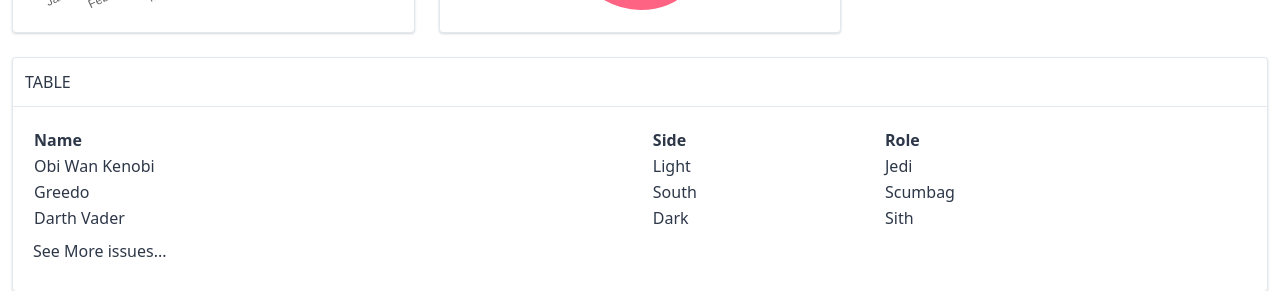
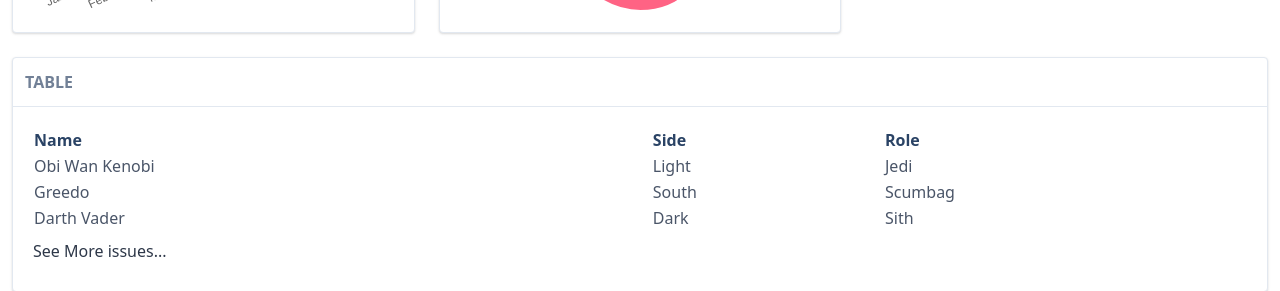
Before and after one commit to skydiver/nuxt-tailwind-admin, a Nuxt app: page / in a window 1280 px wide. Shown: the part 1053-1344 px from the top of the page. Built offline with nearby package versions, Linux system fonts and the light colour scheme.

Commit message:
updated table component

```diff
--- a/components/_demo/Table.vue
+++ b/components/_demo/Table.vue
@@ -1,20 +1,18 @@
 <template>
   <div class="w-full p-3">
-    <!--Table Card-->
     <div class="bg-white border rounded shadow">
       <div class="border-b p-3">
-        <h5 class="uppercase text-grey-dark">Table</h5>
+        <h5 class="font-bold uppercase text-gray-600">Table</h5>
       </div>
       <div class="p-5">
-        <table class="w-full p-5 text-grey-darker">
+        <table class="w-full p-5 text-gray-700">
           <thead>
             <tr>
-              <th class="text-left text-blue-darkest">Name</th>
-              <th class="text-left text-blue-darkest">Side</th>
-              <th class="text-left text-blue-darkest">Role</th>
+              <th class="text-left text-blue-900">Name</th>
+              <th class="text-left text-blue-900">Side</th>
+              <th class="text-left text-blue-900">Role</th>
             </tr>
           </thead>
-
           <tbody>
             <tr>
               <td>Obi Wan Kenobi</td>
@@ -33,10 +31,8 @@
             </tr>
           </tbody>
         </table>
-
         <p class="py-2"><a href="#">See More issues...</a></p>
       </div>
     </div>
-    <!--/table Card-->
   </div>
 </template>
```
